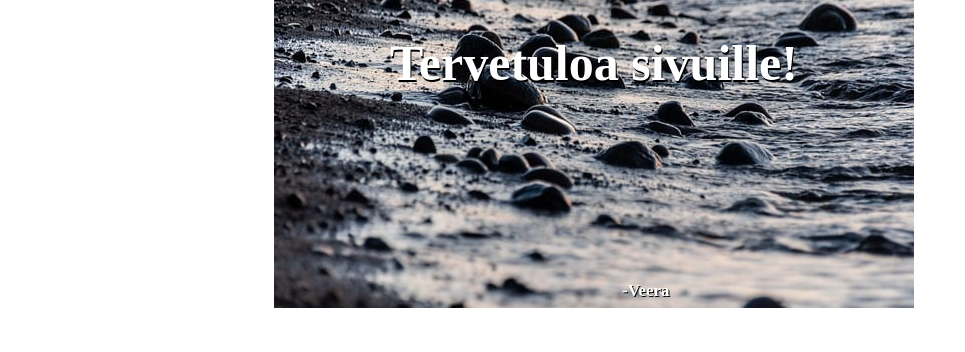
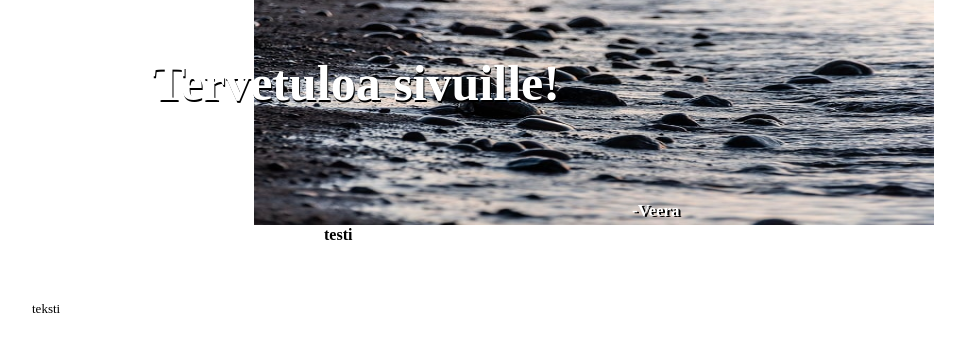
Before and after one commit to Veera776/kotisivu, a plain HTML site: page index.html in a window 1280 px wide. Shown: the top 352 px of the page, without its empty margins (46-1011 px from the left). Drawn offline with Linux system fonts and the light colour scheme.

Commit message:
muokattu sivuston asettelua

```diff
--- a/index.html
+++ b/index.html
@@ -13,8 +13,11 @@
 
 <h6>-Veera</h6>
 
+<h3>testi</h3>
+
+<p>teksti</p>
+
+
 </body>
 
 </html>
-<html>
-</html>
--- a/style.css
+++ b/style.css
@@ -3,24 +3,44 @@ h1{
     font-family: 'Times New Roman', Times, serif;
     text-shadow: 1px 2px black;
 color:white;
- text-align: center;
+ position:relative;
+ top: 20px;
+ left: 190px;
 }
 
 h6{
     font-size: 17px;
     font-family:'Times New Roman', Times, serif;
-    text-shadow: 1px 1px black;
+    text-shadow: 2px 1px black;
     color: white;
     position:relative;
-    top: 150px;
-    left: 660px;
+    top: 70px;
+    left: 670px;
 
 }
 
+h3{
+  font-size: 16px;
+  font-family: 'Times New Roman', Times, serif;
+  color: black;
+  position: absolute;
+  top: 210px;
+  left: 370px;
+
+}
+
+p{
+    font-size:13px ;
+    font-family: 'Times New Roman', Times, serif;
+    color: black;
+    position: relative;
+    top: 110px;
+    left: 70px;
+}
 
 body{
 background-image: url("ranta.jpg");
 background-repeat: no-repeat;
-background-size: auto;
+background-size: 680px 230px;
 background-position: center center;
 }
```
